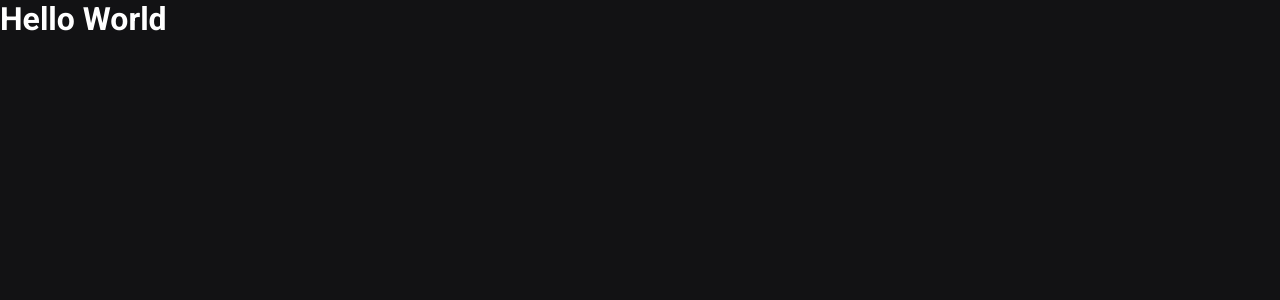
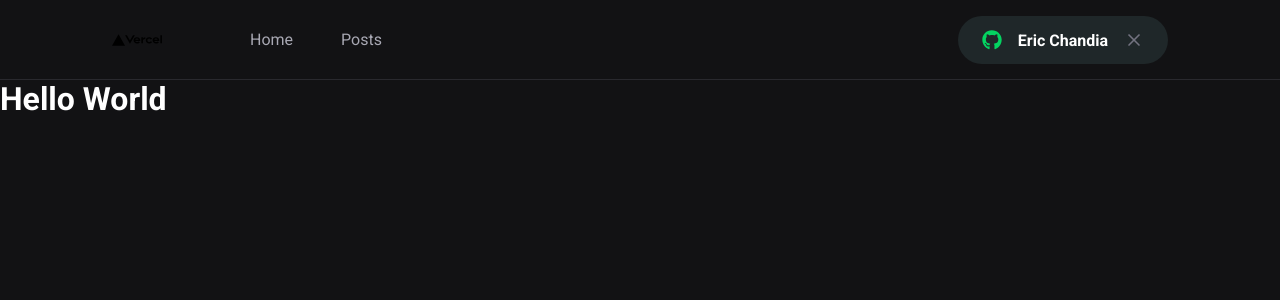
Before and after one commit to EricChandia/reactnews, a Next.js app: page / in a window 1280 px wide. Shown: the top 300 px of the page. Built offline with nearby package versions, Linux system fonts and the light colour scheme.

Commit message:
feat: header implemented

```diff
--- a/src/pages/_app.tsx
+++ b/src/pages/_app.tsx
@@ -1,5 +1,6 @@
 import type { AppProps } from 'next/app'
 import Head from 'next/head'
+import { Header } from '../components/Header'
 import '../styles/global.scss'
 
 function MyApp({ Component, pageProps }: AppProps) {
@@ -8,6 +9,7 @@ function MyApp({ Component, pageProps }: AppProps) {
     <Head>
       <title>ignews</title>
     </Head>
+    <Header />
     <Component {...pageProps} />
   </>
   )
```
Also changed, not shown: public/images/vercel.svg (renamed from public/vercel.svg).
